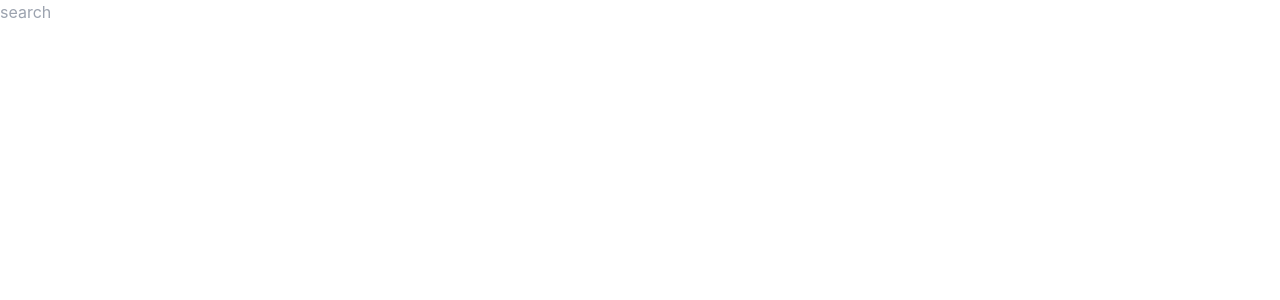
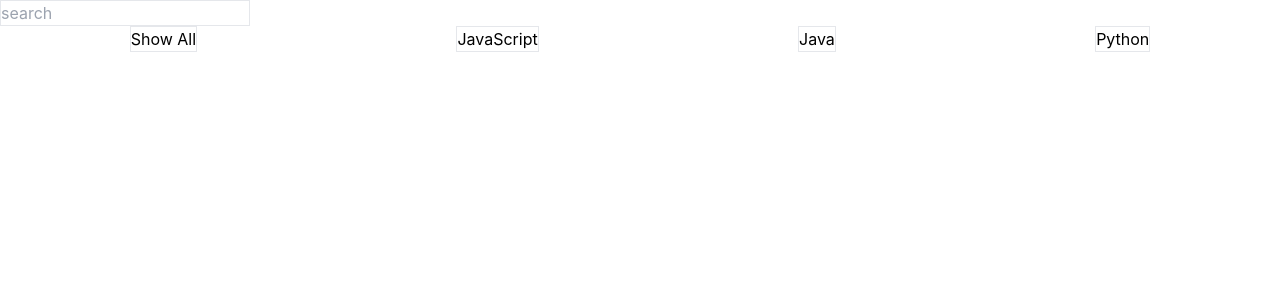
Before and after one commit to yudzeshka/github-search, a React (Create React App) app: page / in a window 1280 px wide. Shown: the top 300 px of the page. Built offline with nearby package versions, Linux system fonts and the light colour scheme.

Commit message:
added filter by language

```diff
--- a/src/App.js
+++ b/src/App.js
@@ -7,7 +7,14 @@ function App() {
   const [users, setUsers] = React.useState([]);
   const [searchValue, setSearchValue] = React.useState("");
   const [isSearching, setIsSearching] = React.useState(false);
+  const [languageName, setLanguageName] = React.useState(null);
   const debouncedSearchValue = useDebounce(searchValue, 600);
+
+  function filterBy(data, field, value) {
+    return data.filter((item) => (value ? item[field] === value : item));
+  }
+  const filterByLanguage = filterBy(users, "language", languageName);
+  const eventHandler = (event) => setSearchValue(event.target.value);
 
   React.useEffect(() => {
     if (debouncedSearchValue) {
@@ -24,16 +31,35 @@ function App() {
     return setUsers([]);
   }, [debouncedSearchValue]);
 
-  const eventHandler = (event) => setSearchValue(event.target.value);
   console.log(users);
 
   return (
     <>
-      <input placeholder="search" onChange={eventHandler}></input>
+      <input
+        className="border"
+        placeholder="search"
+        onChange={eventHandler}
+      ></input>
       {isSearching && <div>searching....</div>}
+      <div className="flex justify-around">
+        <button className="border" onClick={() => setLanguageName(null)}>
+          Show All
+        </button>
+        <button
+          className="border"
+          onClick={() => setLanguageName("JavaScript")}
+        >
+          JavaScript
+        </button>
+        <button className="border" onClick={() => setLanguageName("Java")}>
+          Java
+        </button>
+        <button className="border" onClick={() => setLanguageName("Python")}>
+          Python
+        </button>
+      </div>
       <div className="grid grid-cols-4 md:grid-cols-8 grid-flow-row gap-4">
-        {users &&
-          users.map((user) => (
+        {filterByLanguage.map((user) => (
           <UserCard
             key={user.id}
             avatar={user.owner.avatar_url}
```
Lines whose indentation alone changed are shown as unchanged.
